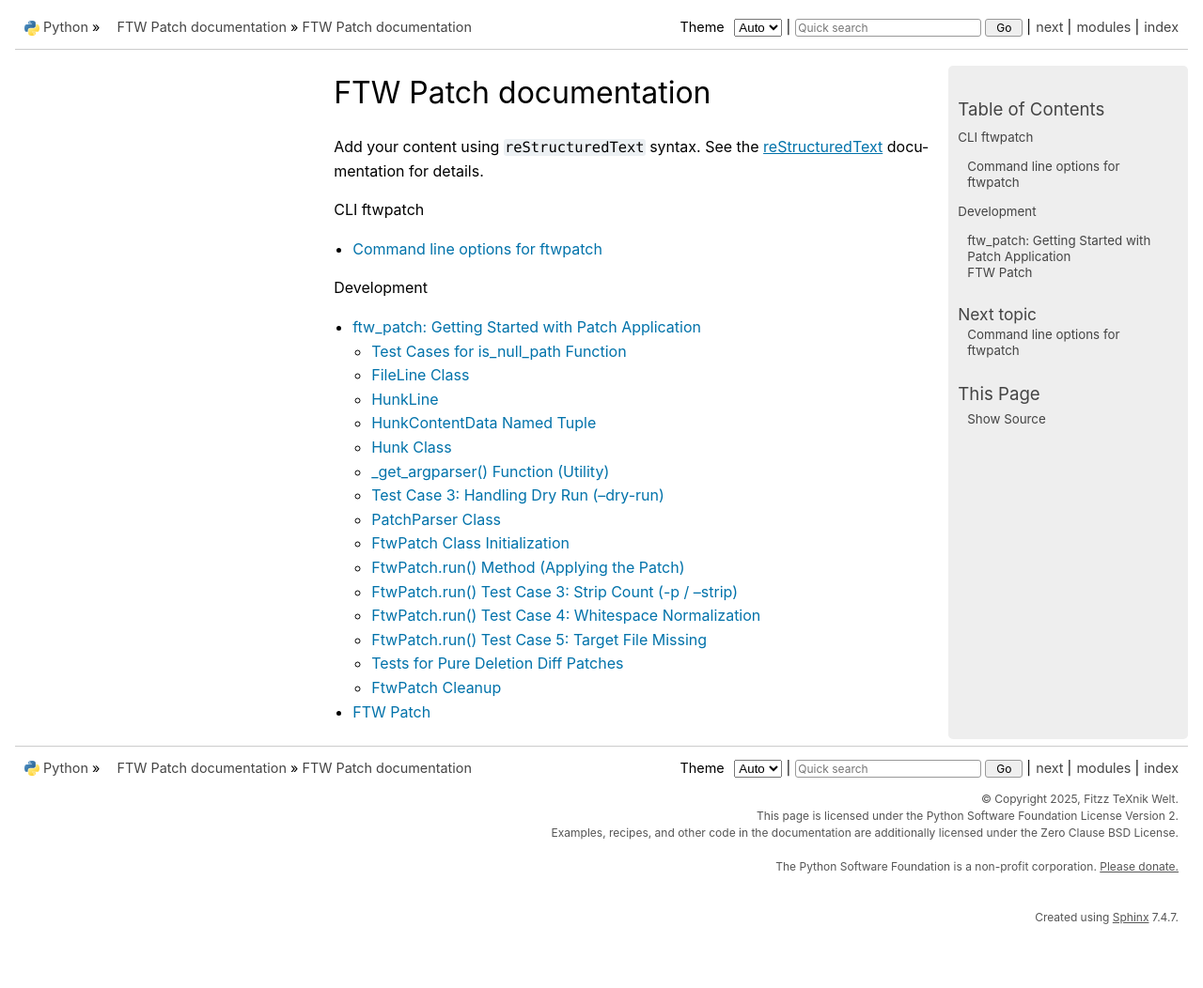
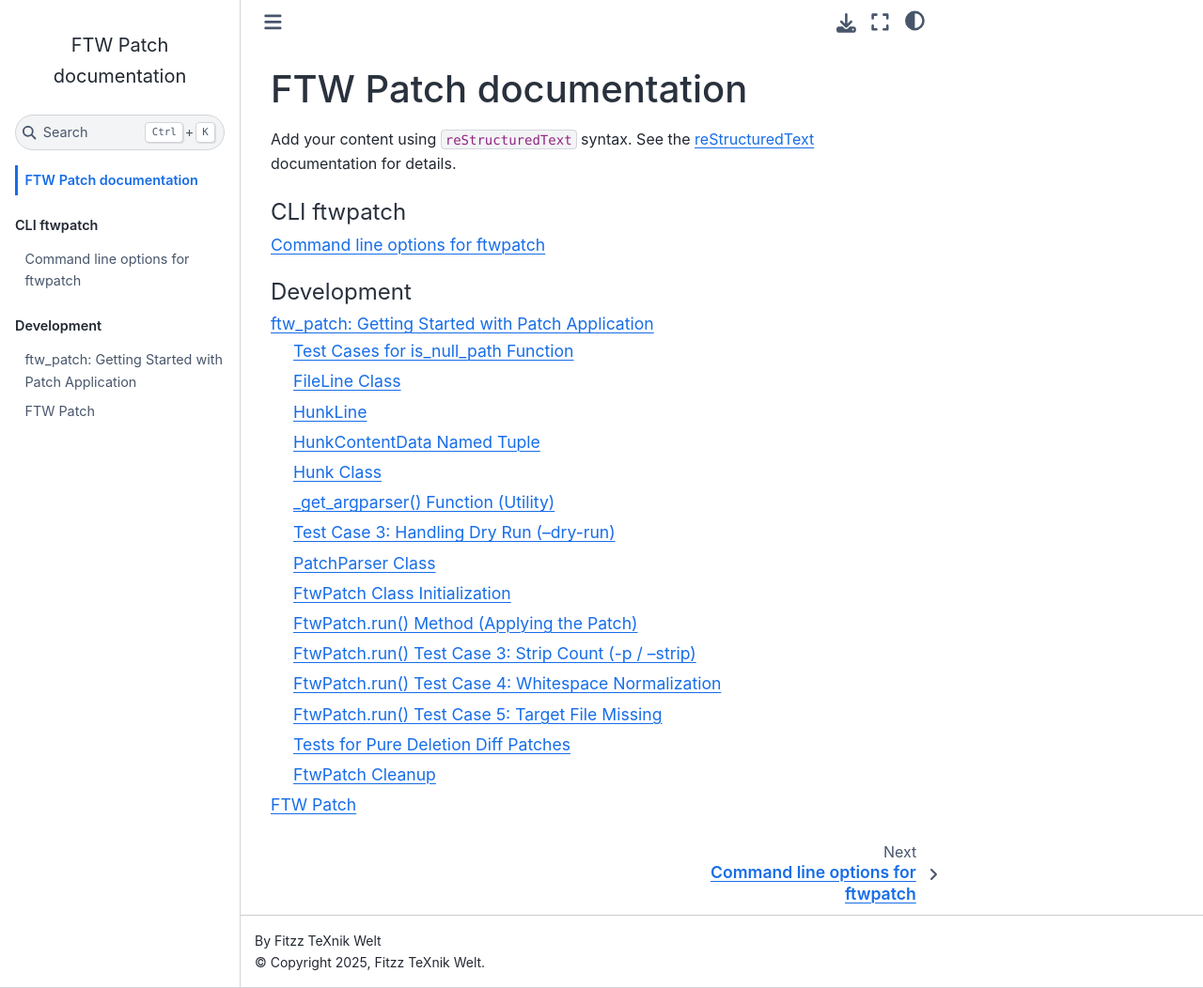
Before and after one commit to fitzz-ftw/ftw-patch, a Sphinx documentation site: the page built from doc/source/index.rst, in a window 1280 px wide and 1052 px high. Shown: the whole window at 94% size. Built offline with Sphinx 7.4.7 and the Sphinx Book theme 1.1.4, drawn with Linux system fonts in a browser that asks for light colours.

Commit message:
chore: explore different themes and settle on sphinx-book-theme
- evaluated several layouts for better API readability
- switched to sphinx-book-theme for its stable sidebar logic
- planned further custom CSS/JS refinements to clean up framework overhead

```diff
--- a/doc/source/conf.py
+++ b/doc/source/conf.py
@@ -49,22 +49,94 @@ suppress_warnings=[
 
 # html_theme = 'alabaster'
 # html_theme = 'classic'
-html_theme = "python_docs_theme"
-html_static_path = ["_static"]
-html_show_sourcelink = True
-html_theme_options = {
-    "sidebarwidth": "300",
-    "collapsiblesidebar": False,
-    "stickysidebar": True,
-    "navigation_with_keys": True,
-    "rightsidebar": False,
-}
+# Configuration for python_docs_theme
+# html_theme = "python_docs_theme"
+# html_static_path = ["_static"]
+# html_show_sourcelink = True
+# html_theme_options = {
+#     "sidebarwidth": "300",
+#     "collapsiblesidebar": False,
+#     "stickysidebar": True,
+#     "navigation_with_keys": True,
+#     "rightsidebar": False,
+# }
+# html_sidebars = {
+#     "devel/**": ["searchbox.html", "globaltoc.html", "relations.html", "mymodul.html",
+#                 "sourcelink.html"],
+#     "*": ["searchbox.html", "globaltoc.html", "relations.html", "sourcelink.html"],
+# }
 
-html_sidebars = {
-    "devel/**": ["searchbox.html", "globaltoc.html", "relations.html", "mymodul.html",
-                "sourcelink.html"],
-    "*": ["searchbox.html", "globaltoc.html", "relations.html", "sourcelink.html"],
-}
+# ##############
+# # Configuration for read_the_docs
+# html_theme = "sphinx_rtd_theme"
+# html_static_path = ["_static"]
+# html_show_sourcelink = True
+# html_theme_options = {
+#     "collapse_navigation": True,  # Zeigt Unterpunkte in der Sidebar an
+#     "sticky_navigation": True,     # Sidebar bleibt beim Scrollen fixiert
+#     "navigation_depth": 4,         # Tiefe der Menüstruktur
+#     #"display_version": True,       # Zeigt die Projektversion oben links an
+#     "includehidden": True,
+#     "titles_only": False,
+# }
+# def setup(app):
+#     app.add_css_file("custom.css")
+# ##########
+
+# ################
+# # Configuration for furo
+# html_theme = "furo"
+
+# # Furo braucht kaum Optionen, um gut auszusehen
+# html_theme_options = {
+#     "sidebar_hide_name": False,
+#     "navigation_with_keys": True,
+# }
+# ########
+
+#################
+# Configuration for pydata_sphinx_them
+#                   ^^^^^^^^^^^^^^^^^^^
+# html_theme = "pydata_sphinx_theme"
+
+# html_theme_options = {
+#     "logo": {
+#         "text": "FTW Patch",
+#     },
+#     "show_nav_level": 2,
+#     "show_prev_next": True,
+#     "navbar_align": "left",
+#     "secondary_sidebar_items": ["page-toc", "edit-this-page"],
+#     "navbar_persistent": ["search-button"],
+#     "header_links_before_dropdown": 5,
+#     "icon_links": [
+#         {
+#             "name": "Index",
+#             "url": "genindex.html", # Verweist auf den General Index
+#             "icon": "fa-solid fa-list",
+#         },
+#     ],
+# }
+
+# html_sidebars = {
+#   "**": ["sidebar-nav-bs"]
+# }
+
+# html_theme_options.update({
+#     "external_links": [], # Sicherstellen, dass nichts fälschlich als extern gilt
+# })
+# ##########
+
+#################
+# Configuration for sphinx_book_theme
+#                   ^^^^^^^^^^^^^^^^^
+html_theme = "sphinx_book_theme"
+toc_object_entries = True
+toc_object_entries_show_parents = 'hide'
+html_theme_options = { "show_toc_level": 2,
+    "show_navbar_depth": 1,
+    "home_page_in_toc": True }
+
 # intersphinx configuration
 
 intersphinx_mapping = {"python": (f"https://docs.python.org/{sys.version_info.major}.{sys.version_info.minor}",
--- a/pyproject.toml
+++ b/pyproject.toml
@@ -67,7 +67,7 @@ line-length = 88
 # I = isort (Sortierung der Imports)
 # B = flake8-bugbear (findet potenzielle Design-Fehler)
 select = ["E", "W", "F", "I", "B"]
-ignore = []
+ignore = ["W293","W291", "B904"]
 
 [tool.ruff.lint.isort]
 known-first-party = ["ftw"]
```
Also changed, not shown: doc/source/_static/custom.css (added, +69 -0 lines), doc/source/devel/get_started_ftw_patch.rst (+15 -4 lines), 1 other file.
